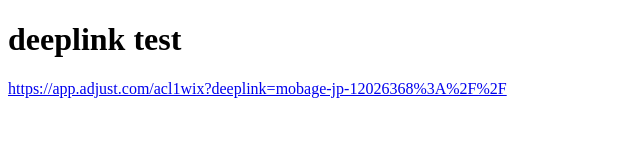
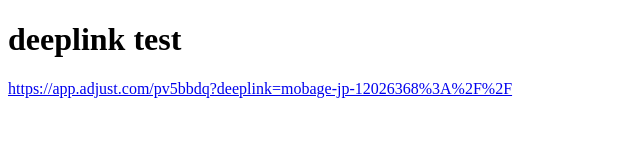
Before and after one commit to hellohtr/hellohtr.github.com, a plain HTML site: page index.html in a window 1280 px wide. Shown: the full height of the page, 0-640 px from the left. Drawn offline with Linux system fonts and the light colour scheme.

Commit message:
modified:   index.html

```diff
--- a/index.html
+++ b/index.html
@@ -8,6 +8,6 @@
 </head>
 <body>
     <h1>deeplink test</h1>
-    <a href="https://app.adjust.com/acl1wix?deeplink=mobage-jp-12026368%3A%2F%2F">https://app.adjust.com/acl1wix?deeplink=mobage-jp-12026368%3A%2F%2F</a>
+    <a href="https://app.adjust.com/pv5bbdq?deeplink=mobage-jp-12026368%3A%2F%2F">https://app.adjust.com/pv5bbdq?deeplink=mobage-jp-12026368%3A%2F%2F</a>
 </body>
 </html>
```
